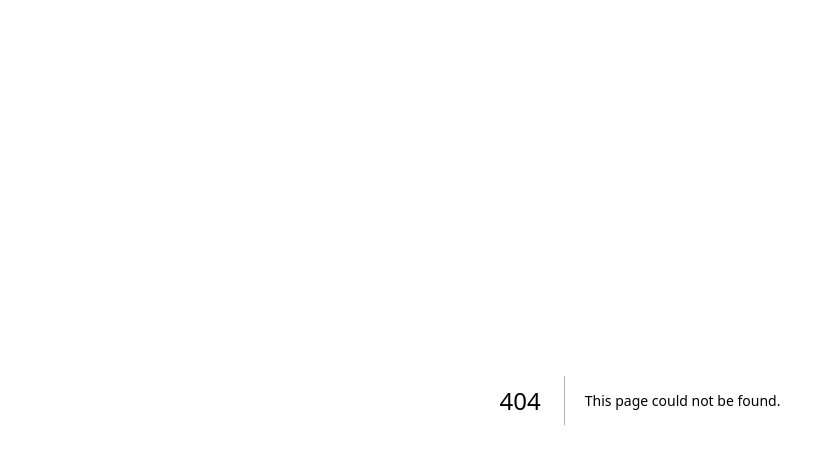
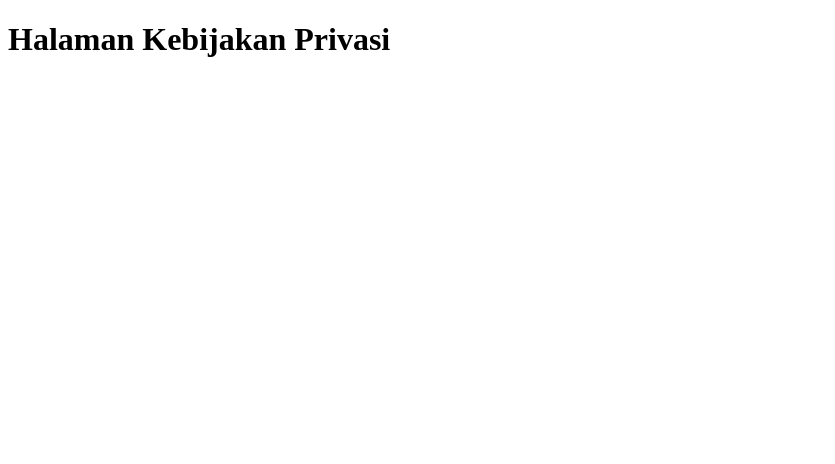
Before and after one commit to tamse94/toolsfb, a Next.js app: page /privacy in a window 1280 px wide. Before the commit this address had no page. Shown: the top 464 px of the page, without its empty margins (0-835 px from the left). Built offline with nearby package versions, Linux system fonts and the light colour scheme.

Commit message:
Create page.js

```diff
--- /dev/null
+++ b/app/privacy/page.js
@@ -0,0 +1,3 @@
+export default function Privacy() {
+  return <h1>Halaman Kebijakan Privasi</h1>
+}
```
